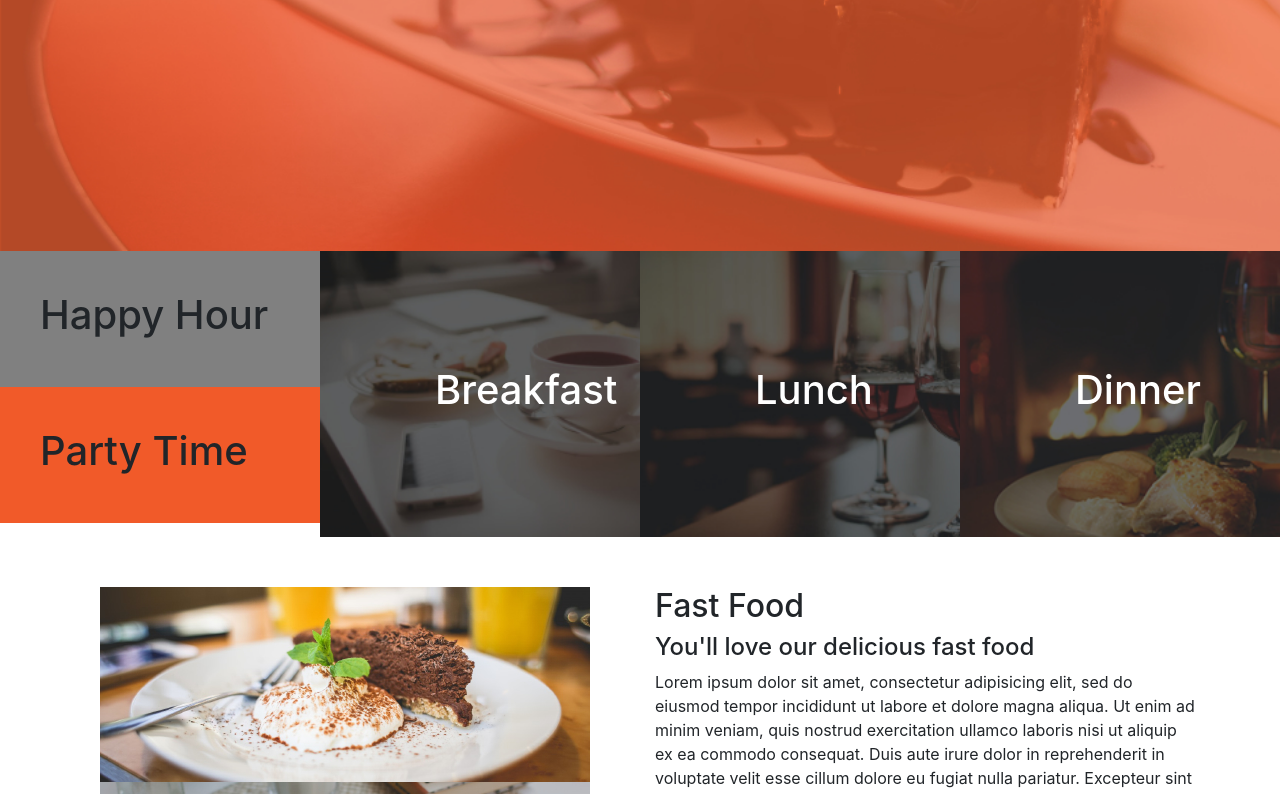
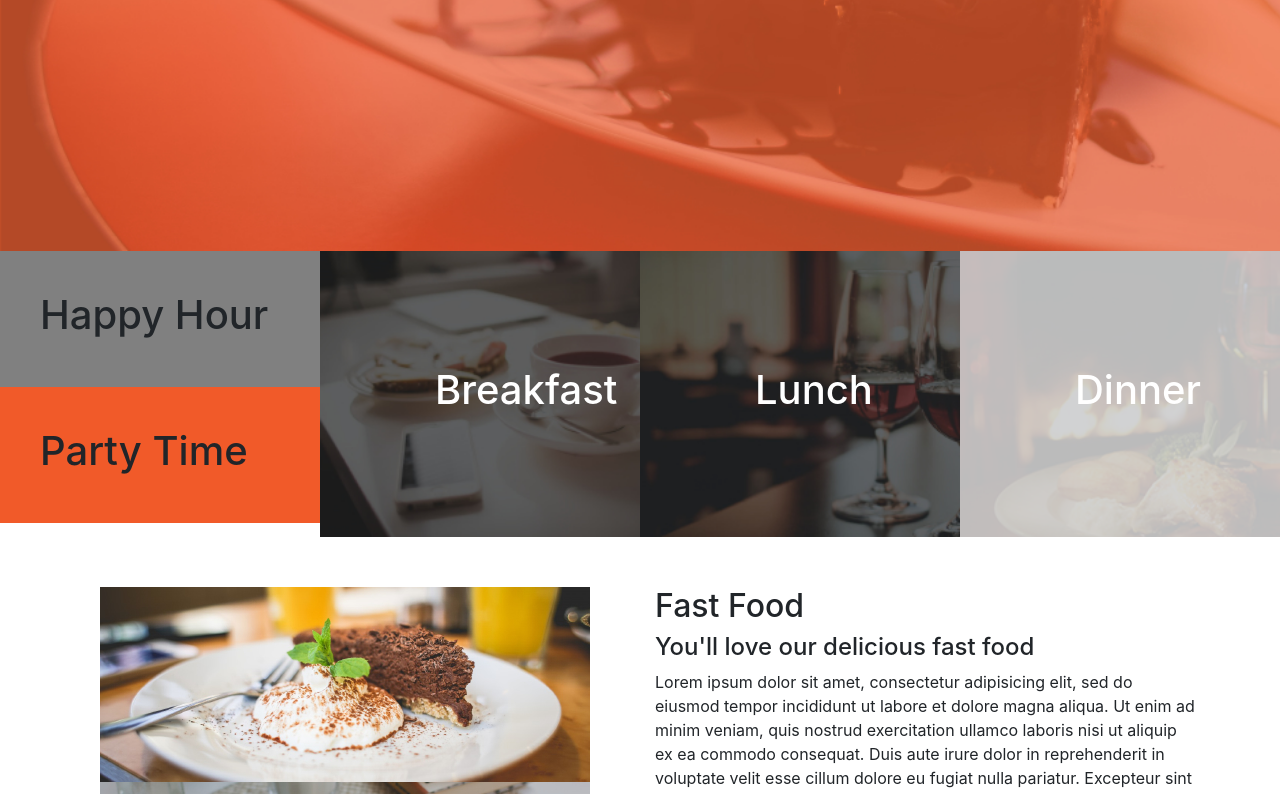
Before and after one commit to JuneMuoti/Calculator, a plain HTML site: page anitas-kitchen-project/index.html in a window 1280 px wide. In both pictures the pointer is over the element "Dinner". Shown: the part 549-1343 px from the top of the page. Drawn offline with Linux system fonts and the light colour scheme; files whose address does not match are found by name.

Commit message:
git add dinner  hoover

```diff
--- a/anitas-kitchen-project/css/styles.css
+++ b/anitas-kitchen-project/css/styles.css
@@ -25,6 +25,9 @@ background-repeat: no-repeat;
   background-image:url("/home/june/Documents/anitas-kitchen-project/assets/foodtop/dinner.jpg");
   background-size: cover;
   padding:115px;
+}
+#dinner:hover { color: white;
+  opacity: 0.3
 }
 #lunch{
   background-image: url("/home/june/Documents/anitas-kitchen-project/assets/foodtop/lunch.jpg");
```
